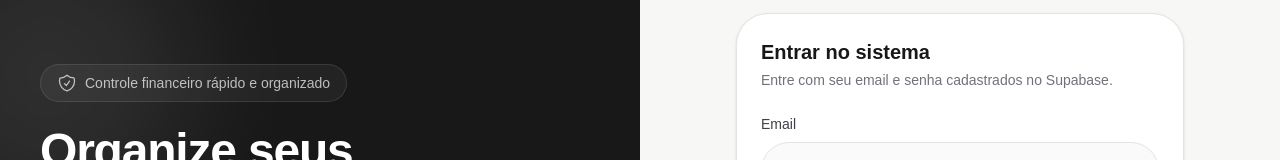
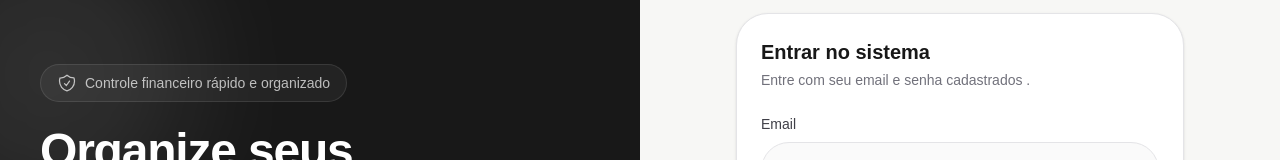
Before and after one commit to gregonocode/controlecorreia, a Next.js app: page /login in a window 1280 px wide. Shown: the part 150-310 px from the top of the page. Built offline with nearby package versions, Linux system fonts and the light colour scheme; no server answers.

Commit message:
ajuste pra fica full top

```diff
--- a/app/login/page.tsx
+++ b/app/login/page.tsx
@@ -140,7 +140,7 @@ export default function LoginPage() {
                 Entrar no sistema
               </h2>
               <p className="mt-1 text-sm text-zinc-500">
-                Entre com seu email e senha cadastrados no Supabase.
+                Entre com seu email e senha cadastrados .
               </p>
             </div>
 
```
